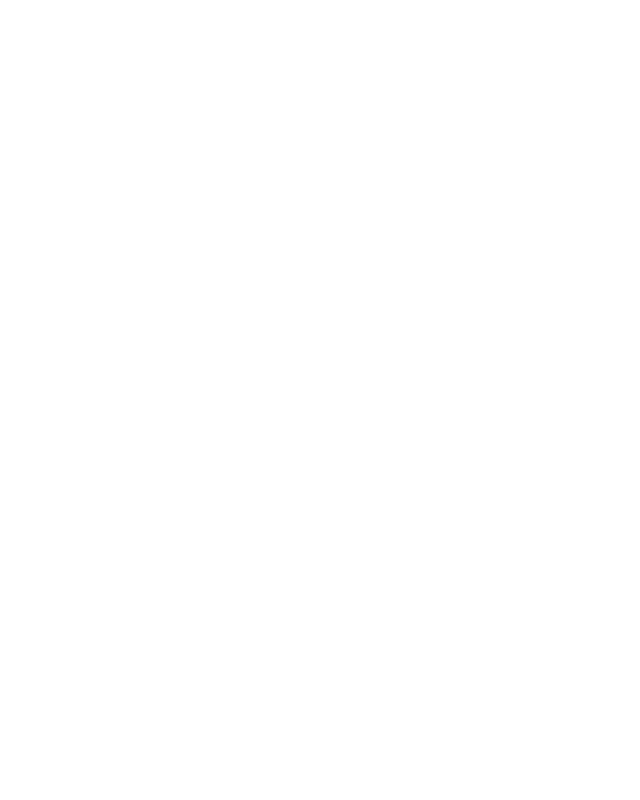
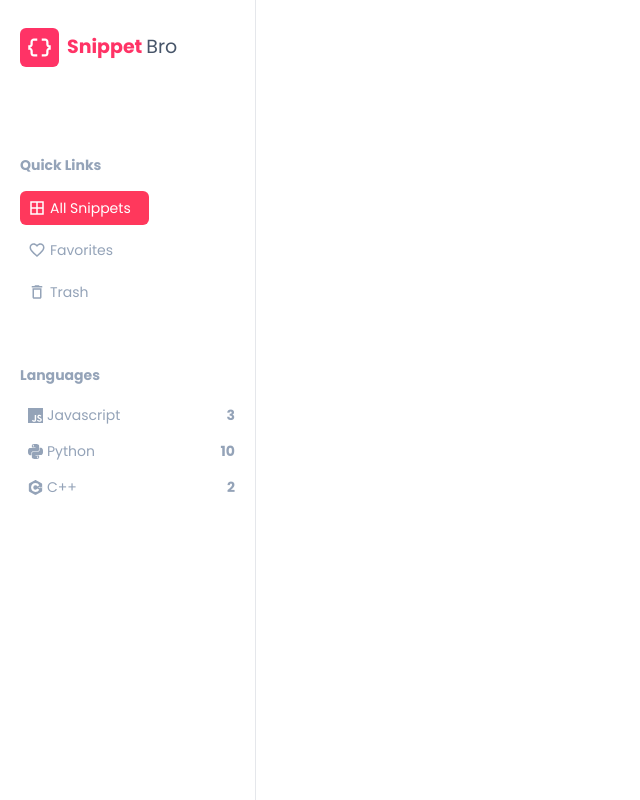
Before and after one commit to calebjubal/snippet-bro, a Next.js app: page /my-notes in a window 1280 px wide. Shown: the whole page, without its empty margins (0-640 px from the left). Built offline with nearby package versions, Linux system fonts and the light colour scheme.

Commit message:
sidebar update

```diff
--- /dev/null
+++ b/app/components/Sidebar.tsx
@@ -0,0 +1,15 @@
+import Logo from '@/app/components/logos'
+import QuickLinks from '@/app/components/quick-links'
+import React from 'react'
+import Langs from './funtions'
+function Sidebar() {
+  return (
+    <div className='w-[20%] p-5 flex flex-col gap-2 h-screen pt-7 border-r'>
+      <Logo />
+      <QuickLinks />
+      <Langs />
+    </div>
+  )
+}
+
+export default Sidebar
--- /dev/null
+++ b/app/components/funtions.tsx
@@ -0,0 +1,32 @@
+import React from 'react'
+import { SiJavascript, SiPython, SiCplusplus } from 'react-icons/si'
+
+export default function Langs() {
+  return (
+    <div className='mt-12 text-sm'>
+      <div className='font-bold text-slate-400'>Languages</div>
+      <div className='mt-5 ml-2 text-slate-400 flex flex-col gap-4'>
+        <div className='flex justify-between'>
+            <div className='flex gap-1 items-center'>
+                <SiJavascript size={15}/> Javascript
+            </div>
+            <span className="font-bold">3</span>
+        </div>
+
+        <div className='flex justify-between'>
+            <div className='flex gap-1 items-center'>
+                <SiPython size={15}/> Python
+            </div>
+            <span className="font-bold">10</span>
+        </div>
+
+        <div className='flex justify-between'>
+            <div className='flex gap-1 items-center'>
+                <SiCplusplus size={15}/> C++
+            </div>
+            <span className="font-bold">2</span>
+        </div>
+      </div>
+    </div>
+  )
+}
--- a/app/components/logos.tsx
+++ b/app/components/logos.tsx
@@ -9,7 +9,7 @@
           </div>
           <div className="flex gap-1 text-[19px]">
               <span className={`font-bold text-[#FF3366]`}>Snippet</span>
-              <span className='text-white-600'>Bro</span>
+              <span className='text-slate-600'>Bro</span>
           </div>
       </div>
     )
--- /dev/null
+++ b/app/components/quick-links.tsx
@@ -0,0 +1,28 @@
+import BorderAllIcon from '@mui/icons-material/BorderAll'
+import FavoriteBorderIcon from '@mui/icons-material/FavoriteBorder'
+import DeleteOutlineOutlinedIcon from '@mui/icons-material/DeleteOutlineOutlined'
+import React from 'react'
+
+export default function QuickLinks() {
+  return (
+    <div className='mt-20 text-sm'>
+      <div className='text-slate-400 font-bold'>Quick Links</div>
+      <ul className='text-slate-400 mt-4 flex flex-col gap-2'>
+        <li className='flex gap-1 items-center bg-primary text-white p-[7px] px-2 rounded-md w-[60%]'>
+            <BorderAllIcon sx={{ fontSize: 18 }} />
+            <span>All Snippets</span>
+        </li>
+
+        <li className='flex gap-1 items-center hover:bg-primary hover:text-white p-[7px] px-2 rounded-md w-[60%]'>
+            <FavoriteBorderIcon sx={{ fontSize: 18 }} />
+            <span>Favorites</span>
+        </li>
+
+        <li className='flex gap-1 items-center hover:bg-primary hover:text-white p-[7px] px-2 rounded-md w-[60%]'>
+            <DeleteOutlineOutlinedIcon sx={{ fontSize: 18 }} />
+            <span>Trash</span>
+        </li>
+      </ul>
+    </div>
+  )
+}
--- a/app/my-notes/page.tsx
+++ b/app/my-notes/page.tsx
@@ -1,10 +1,12 @@
 import { UserButton } from '@clerk/nextjs'
 import React from 'react'
+import Sidebar from '../components/Sidebar'
 
 export default function page() {
   return (
     <div>
       <UserButton />
+      <Sidebar />
     </div>
   )
 }
--- a/package.json
+++ b/package.json
@@ -14,10 +14,13 @@
     "@emotion/styled": "^11.11.5",
     "@mui/icons-material": "^5.16.0",
     "@mui/material": "^5.16.0",
+    "icons": "^1.0.0",
     "mongoose": "^8.5.0",
     "next": "14.2.4",
     "react": "^18",
     "react-dom": "^18",
+    "react-icons": "^5.2.1",
+    "simple": "^0.2.0",
     "svix": "^1.24.0"
   },
   "devDependencies": {
--- a/public/Color.tsx
+++ /dev/null
@@ -1 +0,0 @@
-export const mainColor = "#FF0000";
--- a/tailwind.config.ts
+++ b/tailwind.config.ts
@@ -8,6 +8,9 @@
   ],
   theme: {
     extend: {
+      colors: {
+        primary: "#FF385C",
+      },
       backgroundImage: {
         "gradient-radial": "radial-gradient(var(--tw-gradient-stops))",
         "gradient-conic":
```
Also changed, not shown: ContextApi.tsx (added), 1 other file (tests, documents, lock files or other folders).
